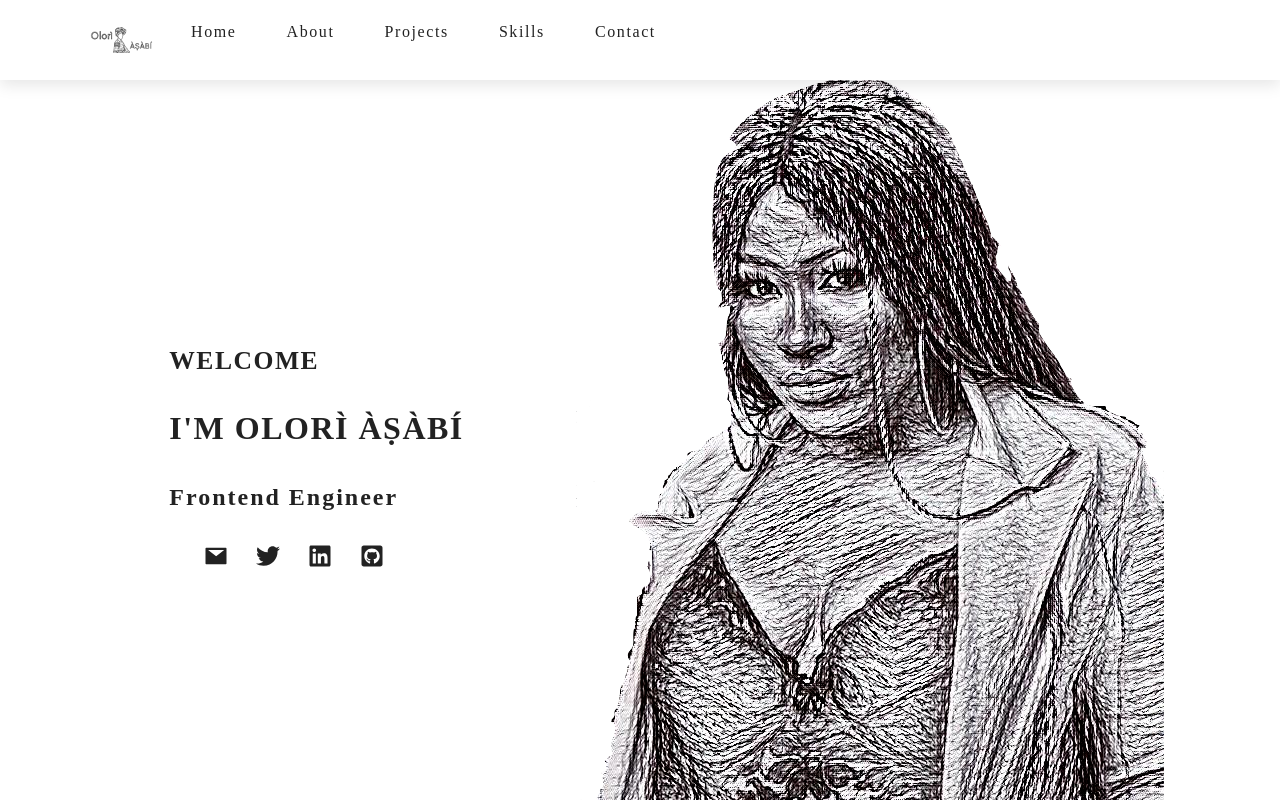
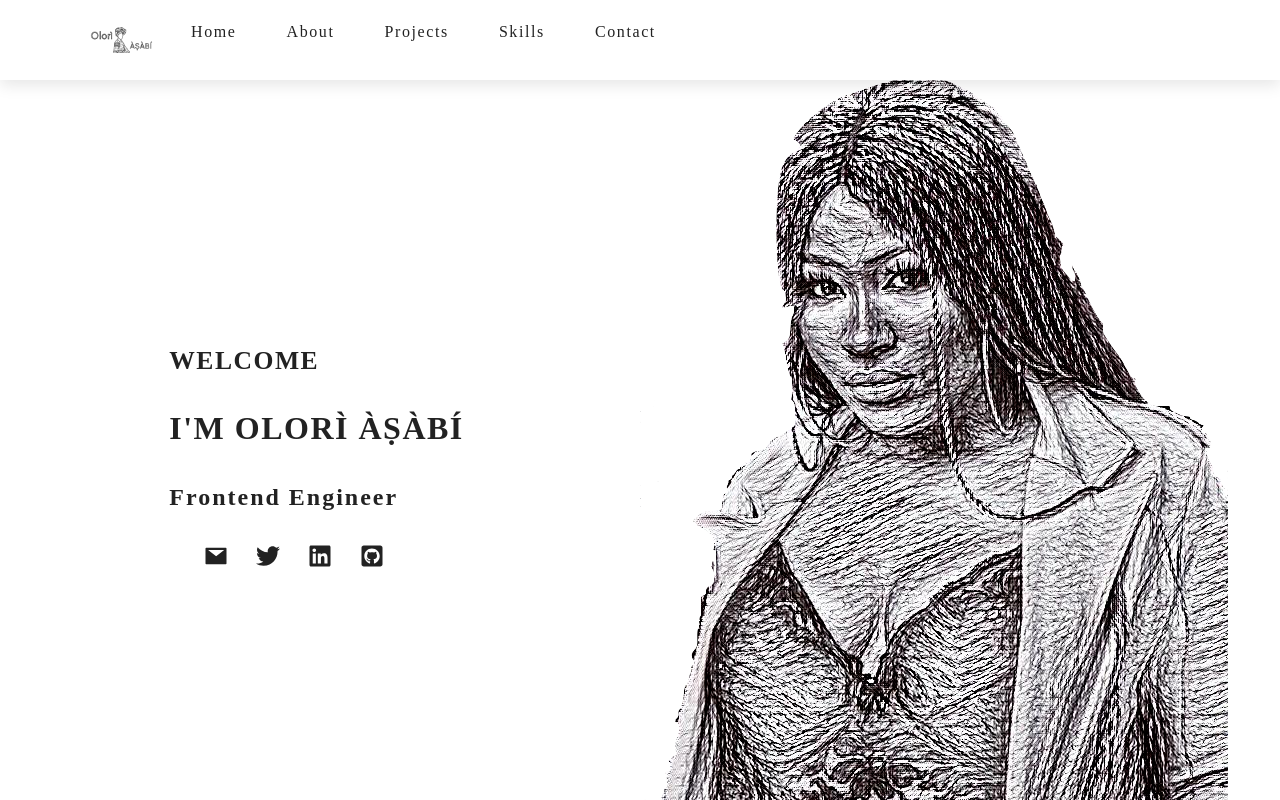
Before and after one commit to OloriAsabi/OloriAsabi.github.io, a React (Create React App) app: page / in a window 1280 px wide. Built offline with nearby package versions, Linux system fonts and the light colour scheme; a web font is replaced by a local one.

Commit message:
initial commit

```diff
--- a/public/index.html
+++ b/public/index.html
@@ -2,7 +2,7 @@
 <html lang="en">
   <head>
     <meta charset="utf-8" />
-    <link rel="icon" href="olori_resize/olori2_64.png" />
+    <link rel="icon" href="olori_resize/olori2_38.png" />
     <meta name="viewport" content="width=device-width, initial-scale=1" viewport-fit="cover"/>
     <meta name="theme-color" content="#000000" />
     <meta name="description" content="Olori Asabi's a frontend responsive engineer in Nigeria">
@@ -10,7 +10,7 @@
     <meta name="author" content="Olori Asabi"/>
     <meta name="keywords" content="Olori Asabi, Olori,lateefat ashabi,ashabi oduntan,portfolio,graphic,design,experience,frontend developer,frontend,developer,nigeria,lagos,product,freelance,interface">
     <meta name="description" content="Web site created using create-react-app" />
-    <link rel="apple-touch-icon" sizes="180x180" href="olori_resize/olori2_192.png" />
+    <link rel="apple-touch-icon" sizes="180x180" href="olori_192.png" />
     <link rel="preconnect" href="https://fonts.googleapis.com">
     <link rel="preconnect" href="https://fonts.gstatic.com" crossorigin>
     <link href="https://fonts.googleapis.com/css2?family=Andada+Pro:wght@700&display=swap" rel="stylesheet">
--- a/src/components/Contact.js
+++ b/src/components/Contact.js
@@ -7,6 +7,7 @@ import logo from "../Images/Olori-logo.png";
 function Contact() {
     return(
         <div className="content container">
+          <div className="row">
             <div className="col-sm-12 col-md-6 align-item-center">
             <img src={logo} alt="About pic" style={{height:"80%", width: "80%"}} className="about-logo m-4"/></div>
             <h1 className="mb-5">Let's get in touch!</h1>
@@ -16,7 +17,7 @@ function Contact() {
             experience to the table where we can work together to solve real business-problems
             in a way that optimizes all of our respective experience and knowledge.
              </p>
-            <div className="socials col-sm-12 col-md-12">
+            <div className="socials socials-contact col-sm-12 col-md-12">
                  <ul>
                       {social.map((socialIcon) => {
                 const { id, url, icon } = socialIcon;
@@ -28,7 +29,7 @@ function Contact() {
                     })}
                   </ul>
               </div>
-
+            </div>
 
 
         </div>
--- a/src/index.css
+++ b/src/index.css
@@ -323,7 +323,7 @@ header  {
   top: 0;
   right: 0;
   bottom: 0;
-  left: 45%;
+  left: 50%;
   background-image: url(./Images/OloriSketch.png);
   background-repeat: no-repeat;
   background-size: auto;
@@ -331,15 +331,15 @@ header  {
 
 
 .banner {
-min-height: 90vh;
+min-height: 100vh;
 position: fixed;
  margin: auto;
  padding: 5rem;
     height: 100%;
     display: flex;
  justify-content: center;
-    align-items: center;
-    vertical-align: baseline;
+align-items:center;
+
 }
 
 .section-center h4{
@@ -348,6 +348,7 @@ color: var(--clr-black);
     text-transform: uppercase;
     margin-top: auto;
     letter-spacing: 1.5px;
+    text-align: justify;
     font-size: 1.6em;
     font-weight: 700;
     margin: auto;
@@ -362,6 +363,7 @@ color: var(--clr-black);
 text-transform: uppercase;
 margin-top: auto;
 letter-spacing: 1.5px;
+text-align: justify;
 font-size: 2em;
 font-weight: 800;
 margin: auto;
@@ -369,19 +371,16 @@ margin-bottom: 2rem;
 }
 .section-center p{
   font-family: 'Andada Pro', serif;
-  justify-self: center;
-align-content: center;
 color: var(--clr-black);
 margin: auto;
 font-size: 1.5em;
 font-weight: 600;
+align-items: center;
+text-align: justify;
 margin-bottom: 1.25rem;
 letter-spacing: 2px;
 }
 .socials {
-width: 100%;
-justify-self: center;
-align-content: center;
 display: inline-block;
 margin: -5px;
 font-size: 0.875rem;
@@ -400,7 +399,7 @@ color: var(--clr-black);
 }
 
 .socials a:hover {
-color: rgb(73, 52, 52);
+color: rgb(125, 120, 120);
 }
 
 
@@ -452,12 +451,14 @@ text-transform: capitalize;
 /* Contact*/
 .content{
   margin: 30px;
+  justify-content: center;
   align-items: center;
 }
 
 .content h1 {
   font-family: 'Andada Pro', serif;
   font-size: 48px;
+  text-align: center;
   line-height: 80px;
 }
 
@@ -468,3 +469,8 @@ text-transform: capitalize;
 
 
 }
+
+.socials-contact{
+  margin-left: auto;
+  margin-right: auto;
+}
```
Also changed, not shown: public/manifest.json. Lines whose indentation alone changed are shown as unchanged.
